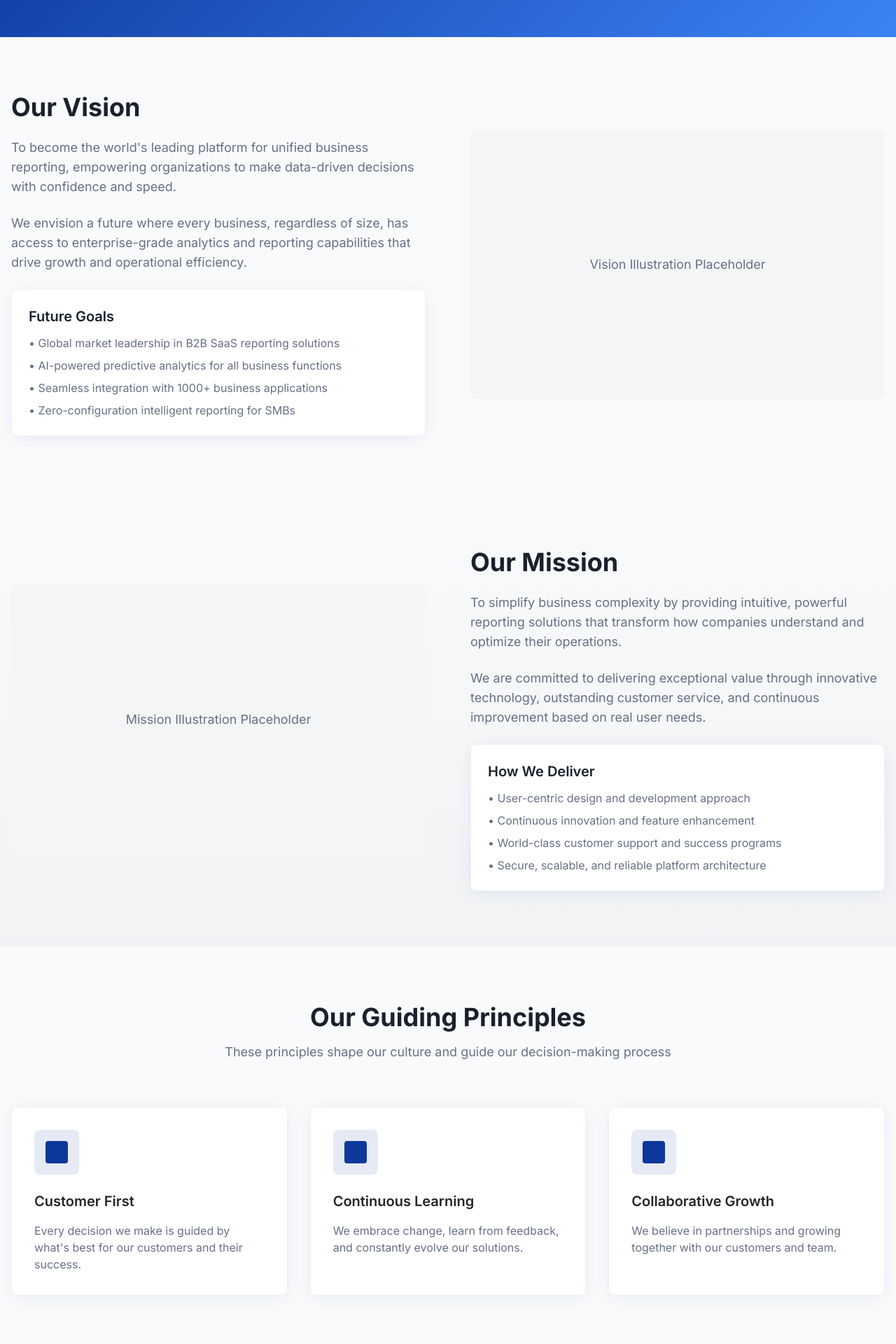
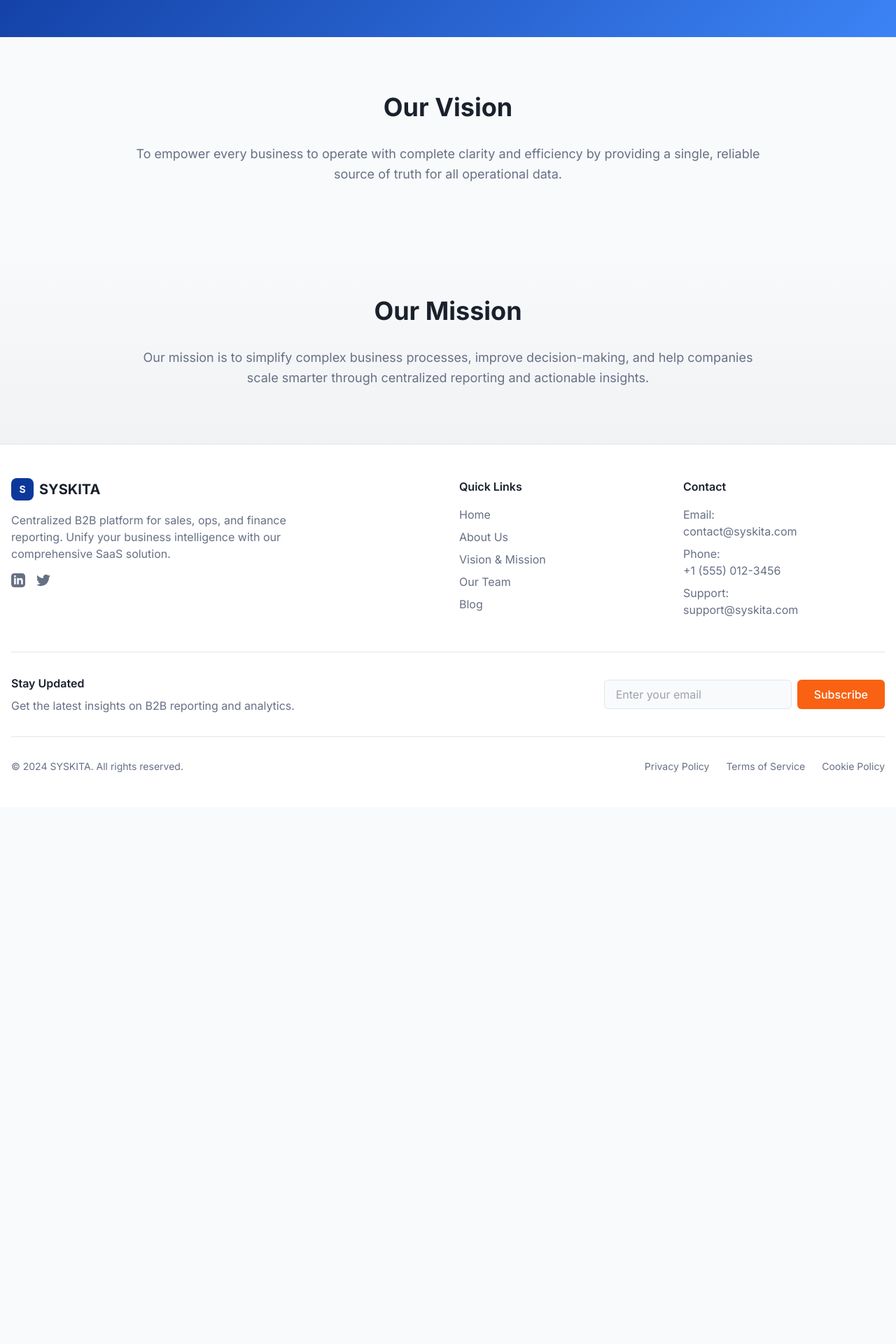
Before and after one commit to Victor-Gondo/syskita-shine-bright, a React (Vite) app: page /vision-mission in a window 1280 px wide. Shown: the part 280-2200 px from the top of the page at 70% size. After the commit the page ends 1433 px from the top, so only its background shows below. Built offline with nearby package versions, Linux system fonts and the light colour scheme.

Commit message:
Update Vision & Mission page
Update the Vision and Mission sections of the Vision & Mission page with the provided content.

```diff
--- a/src/pages/VisionMission.tsx
+++ b/src/pages/VisionMission.tsx
@@ -1,5 +1,3 @@
-import { Card, CardContent } from "@/components/ui/card";
-
 const VisionMission = () => {
   return (
     <div className="min-h-screen">
@@ -8,10 +6,10 @@ const VisionMission = () => {
         <div className="container mx-auto px-4">
           <div className="max-w-4xl mx-auto text-center">
             <h1 className="text-4xl lg:text-5xl font-bold mb-6">
-              Our Vision & Mission
+              Vision & Mission
             </h1>
             <p className="text-xl text-primary-foreground/90">
-              Driving the future of business intelligence and operational excellence
+              Our commitment to transforming business operations
             </p>
           </div>
         </div>
@@ -20,40 +18,14 @@ const VisionMission = () => {
       {/* Vision Section */}
       <section className="py-20">
         <div className="container mx-auto px-4">
-          <div className="grid lg:grid-cols-2 gap-16 items-center">
-            <div className="space-y-6">
-              <h2 className="text-3xl lg:text-4xl font-bold text-foreground">
-                Our Vision
-              </h2>
-              <p className="text-lg text-muted-foreground">
-                To become the world's leading platform for unified business reporting,
-                empowering organizations to make data-driven decisions with confidence
-                and speed.
-              </p>
-              <p className="text-lg text-muted-foreground">
-                We envision a future where every business, regardless of size, has access
-                to enterprise-grade analytics and reporting capabilities that drive growth
-                and operational efficiency.
-              </p>
-
-              <Card className="border-border/50 shadow-soft">
-                <CardContent className="p-6">
-                  <h3 className="text-xl font-semibold mb-3 text-foreground">
-                    Future Goals
-                  </h3>
-                  <ul className="space-y-2 text-muted-foreground">
-                    <li>• Global market leadership in B2B SaaS reporting solutions</li>
-                    <li>• AI-powered predictive analytics for all business functions</li>
-                    <li>• Seamless integration with 1000+ business applications</li>
-                    <li>• Zero-configuration intelligent reporting for SMBs</li>
-                  </ul>
-                </CardContent>
-              </Card>
-            </div>
-
-            <div className="bg-muted rounded-lg p-8 h-96 flex items-center justify-center">
-              <span className="text-muted-foreground text-lg">Vision Illustration Placeholder</span>
-            </div>
+          <div className="max-w-4xl mx-auto text-center">
+            <h2 className="text-3xl lg:text-4xl font-bold text-foreground mb-8">
+              Our Vision
+            </h2>
+            <p className="text-lg text-muted-foreground leading-relaxed">
+              To empower every business to operate with complete clarity and efficiency
+              by providing a single, reliable source of truth for all operational data.
+            </p>
           </div>
         </div>
       </section>
@@ -61,90 +33,14 @@ const VisionMission = () => {
       {/* Mission Section */}
       <section className="py-20 bg-gradient-subtle">
         <div className="container mx-auto px-4">
-          <div className="grid lg:grid-cols-2 gap-16 items-center">
-            <div className="bg-muted rounded-lg p-8 h-96 flex items-center justify-center lg:order-first">
-              <span className="text-muted-foreground text-lg">Mission Illustration Placeholder</span>
-            </div>
-
-            <div className="space-y-6">
-              <h2 className="text-3xl lg:text-4xl font-bold text-foreground">
-                Our Mission
-              </h2>
-              <p className="text-lg text-muted-foreground">
-                To simplify business complexity by providing intuitive, powerful reporting
-                solutions that transform how companies understand and optimize their operations.
-              </p>
-              <p className="text-lg text-muted-foreground">
-                We are committed to delivering exceptional value through innovative technology,
-                outstanding customer service, and continuous improvement based on real user needs.
-              </p>
-
-              <Card className="border-border/50 shadow-soft">
-                <CardContent className="p-6">
-                  <h3 className="text-xl font-semibold mb-3 text-foreground">
-                    How We Deliver
-                  </h3>
-                  <ul className="space-y-2 text-muted-foreground">
-                    <li>• User-centric design and development approach</li>
-                    <li>• Continuous innovation and feature enhancement</li>
-                    <li>• World-class customer support and success programs</li>
-                    <li>• Secure, scalable, and reliable platform architecture</li>
-                  </ul>
-                </CardContent>
-              </Card>
-            </div>
-          </div>
-        </div>
-      </section>
-
-      {/* Principles Section */}
-      <section className="py-20">
-        <div className="container mx-auto px-4">
-          <div className="text-center mb-16">
-            <h2 className="text-3xl lg:text-4xl font-bold text-foreground mb-4">
-              Our Guiding Principles
+          <div className="max-w-4xl mx-auto text-center">
+            <h2 className="text-3xl lg:text-4xl font-bold text-foreground mb-8">
+              Our Mission
             </h2>
-            <p className="text-lg text-muted-foreground max-w-2xl mx-auto">
-              These principles shape our culture and guide our decision-making process
+            <p className="text-lg text-muted-foreground leading-relaxed">
+              Our mission is to simplify complex business processes, improve decision-making,
+              and help companies scale smarter through centralized reporting and actionable insights.
             </p>
-          </div>
-
-          <div className="grid md:grid-cols-3 gap-8">
-            <Card className="border-border/50 shadow-soft hover:shadow-medium transition-all duration-300">
-              <CardContent className="p-8">
-                <div className="w-16 h-16 bg-primary/10 rounded-lg mb-6 flex items-center justify-center">
-                  <div className="w-8 h-8 bg-primary rounded"></div>
-                </div>
-                <h3 className="text-xl font-semibold mb-4">Customer First</h3>
-                <p className="text-muted-foreground">
-                  Every decision we make is guided by what's best for our customers and their success.
-                </p>
-              </CardContent>
-            </Card>
-
-            <Card className="border-border/50 shadow-soft hover:shadow-medium transition-all duration-300">
-              <CardContent className="p-8">
-                <div className="w-16 h-16 bg-primary/10 rounded-lg mb-6 flex items-center justify-center">
-                  <div className="w-8 h-8 bg-primary rounded"></div>
-                </div>
-                <h3 className="text-xl font-semibold mb-4">Continuous Learning</h3>
-                <p className="text-muted-foreground">
-                  We embrace change, learn from feedback, and constantly evolve our solutions.
-                </p>
-              </CardContent>
-            </Card>
-
-            <Card className="border-border/50 shadow-soft hover:shadow-medium transition-all duration-300">
-              <CardContent className="p-8">
-                <div className="w-16 h-16 bg-primary/10 rounded-lg mb-6 flex items-center justify-center">
-                  <div className="w-8 h-8 bg-primary rounded"></div>
-                </div>
-                <h3 className="text-xl font-semibold mb-4">Collaborative Growth</h3>
-                <p className="text-muted-foreground">
-                  We believe in partnerships and growing together with our customers and team.
-                </p>
-              </CardContent>
-            </Card>
           </div>
         </div>
       </section>
```
